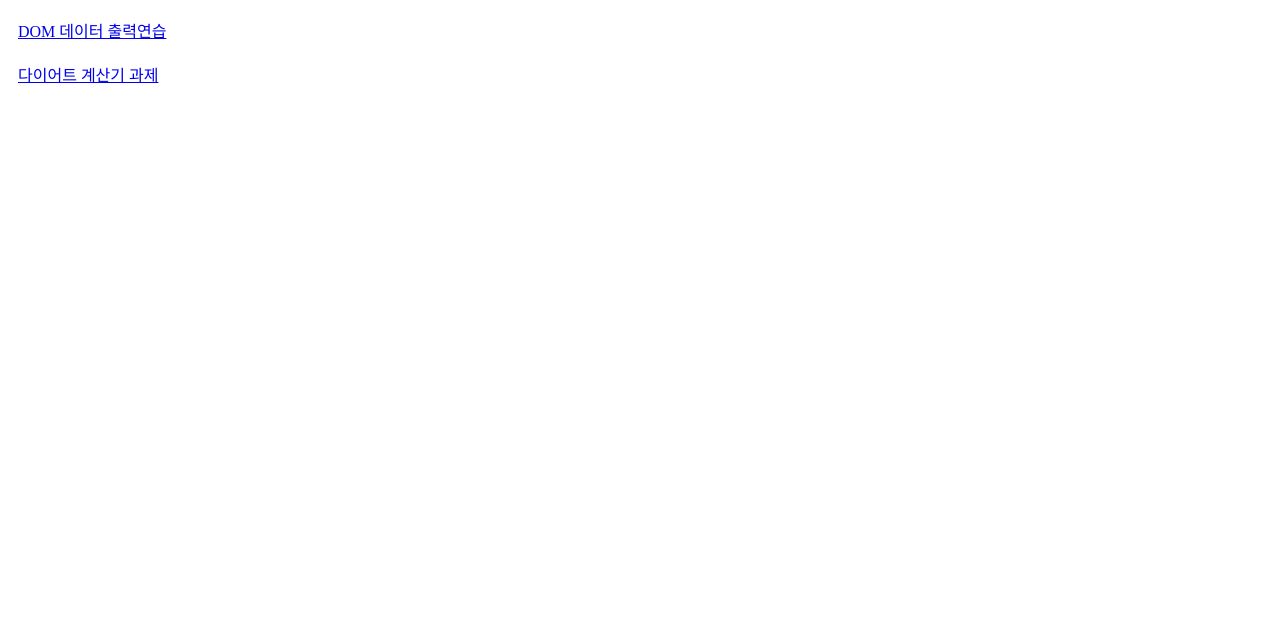
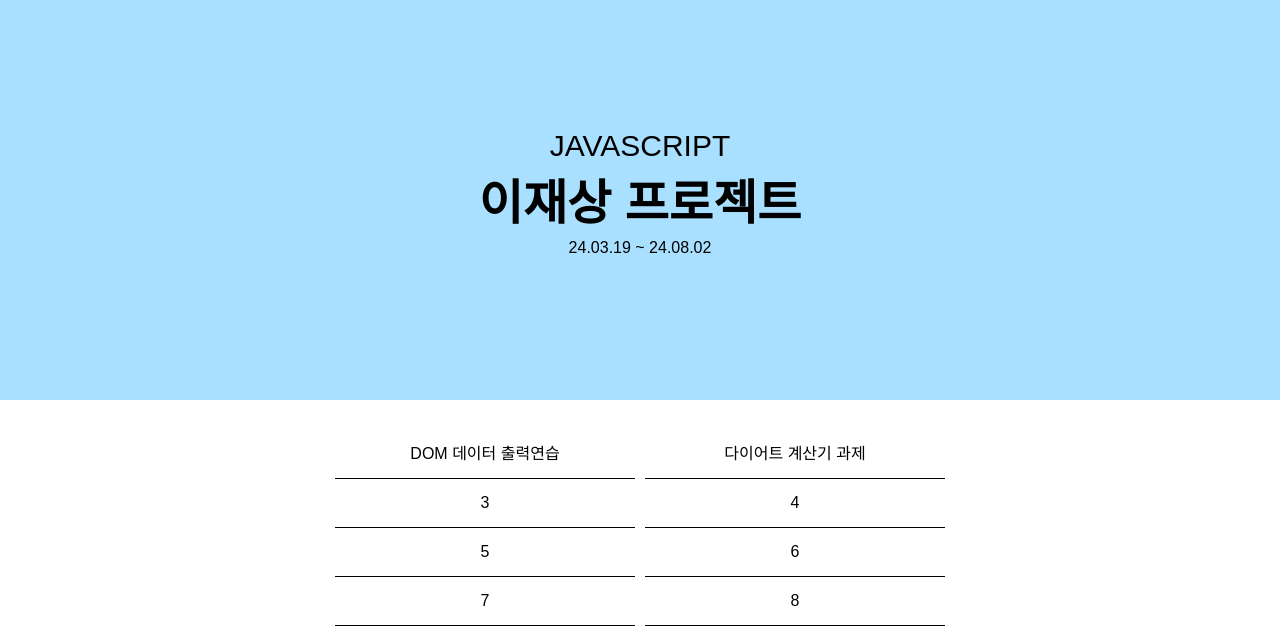
Before and after one commit to tu56563/javascript_study, a plain HTML site: page index.html in a window 1280 px wide. Drawn offline with Linux system fonts and the light colour scheme.

Commit message:
다이어트체중계

```diff
--- a/index.html
+++ b/index.html
@@ -3,20 +3,56 @@
 <head>
     <meta charset="UTF-8">
     <meta name="viewport" content="width=device-width, initial-scale=1.0">
-    <title>이재상</title>
+    <title>이재상 | 프로젝트모음</title>
+    <link rel="stylesheet" href="./styles/reset.css">
     <style>
-        main {
-            display: flex;
-            flex-flow: column nowrap;
+        .bg {
+            height: 400px; background-color: #A9E0FF;
+            padding-top: 123px;
+            text-align: center;
         }
-        main a {padding: 10px;}
-        main a:hover {color: blue;}
+        .bg .lang {
+            font-size: 1.875rem;
+            line-height: 1.5;
+        }
+        .bg h1 {
+            font-weight: 700;
+            font-size: 3rem;
+            line-height: 1.5;
+        }
+        .bg .date {}
+        .list {
+            padding: 10px;
+            width: 630px; margin: 20px auto 0;
+            display: flex; flex-flow: row wrap;
+        }
+        .list a {
+            width: calc((100% - 10px) / 2); border-bottom: 1px solid #000;
+            text-align: center; padding: 16px 12px;
+        }
+        .list a:hover {
+            color: blue;
+        }
+        .list a:nth-child(odd) {
+            margin-right: 10px;
+        }
     </style>
 </head>
 <body>
-    <main>
-        <a href="./dom_data.html">DOM 데이터 출력연습</a>
-        <a href="./project/diet.html">다이어트 계산기 과제</a>
-    </main>
+    <div class="bg">
+        <p class="lang">JAVASCRIPT</p>
+        <h1>이재상 프로젝트</h1>
+        <p class="date">24.03.19 ~ 24.08.02</p>
+    </div>
+    <div class="list">
+        <a href="./dom_data.html" target="_blank">DOM 데이터 출력연습</a>
+        <a href="./project/diet.html" target="_blank">다이어트 계산기 과제</a>
+        <a href="#">3</a>
+        <a href="#">4</a>
+        <a href="#">5</a>
+        <a href="#">6</a>
+        <a href="#">7</a>
+        <a href="#">8</a>
+    </div>
 </body>
 </html>
```
